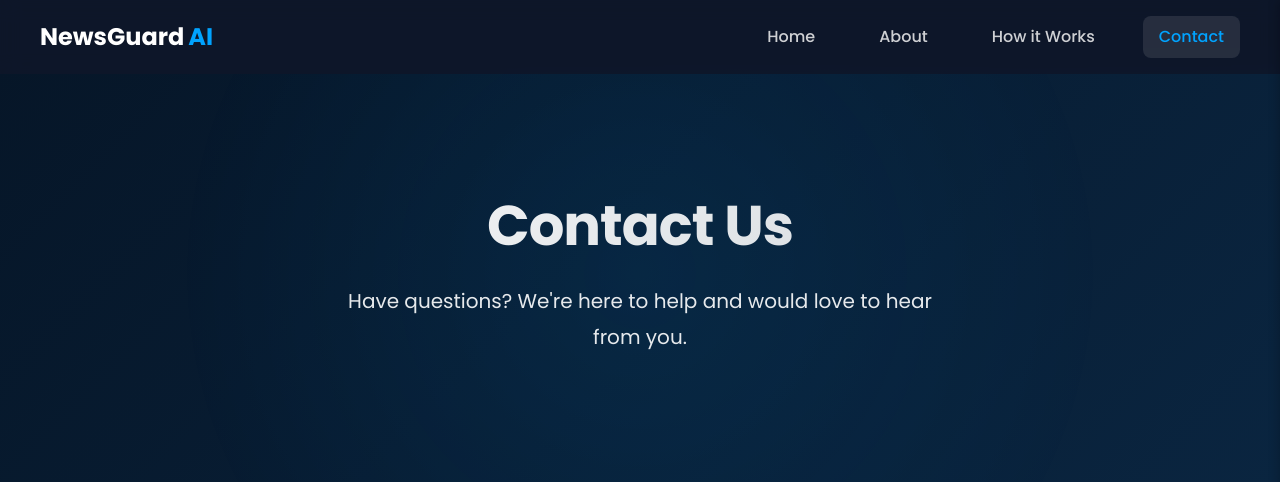
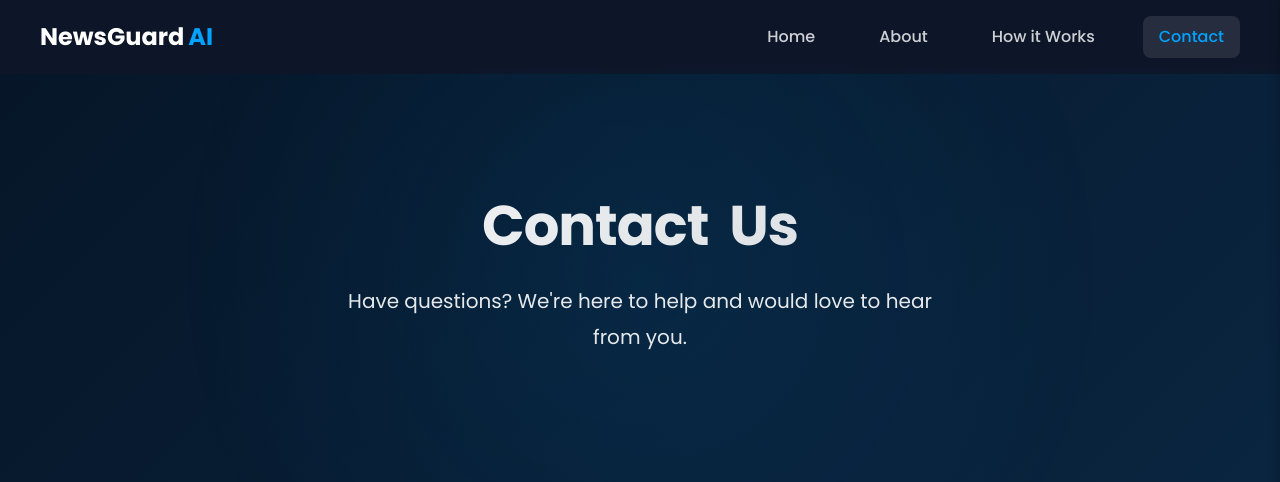
Before and after one commit to VighneshDevHub/NewsGuard-AI, a Flask app: page /contact in a window 1280 px wide. Shown: the top 482 px of the page. Run offline with Flask 3, Linux system fonts and the light colour scheme.

Commit message:
Update: UI elements on contact page

```diff
--- a/static/css/contact.css
+++ b/static/css/contact.css
@@ -43,6 +43,7 @@ body {
   font-size: 3.5rem;
   font-weight: 700;
   margin-bottom: 1.5rem;
+  word-spacing: 10px;
   background: linear-gradient(
     135deg,
     var(--text-light),
```
